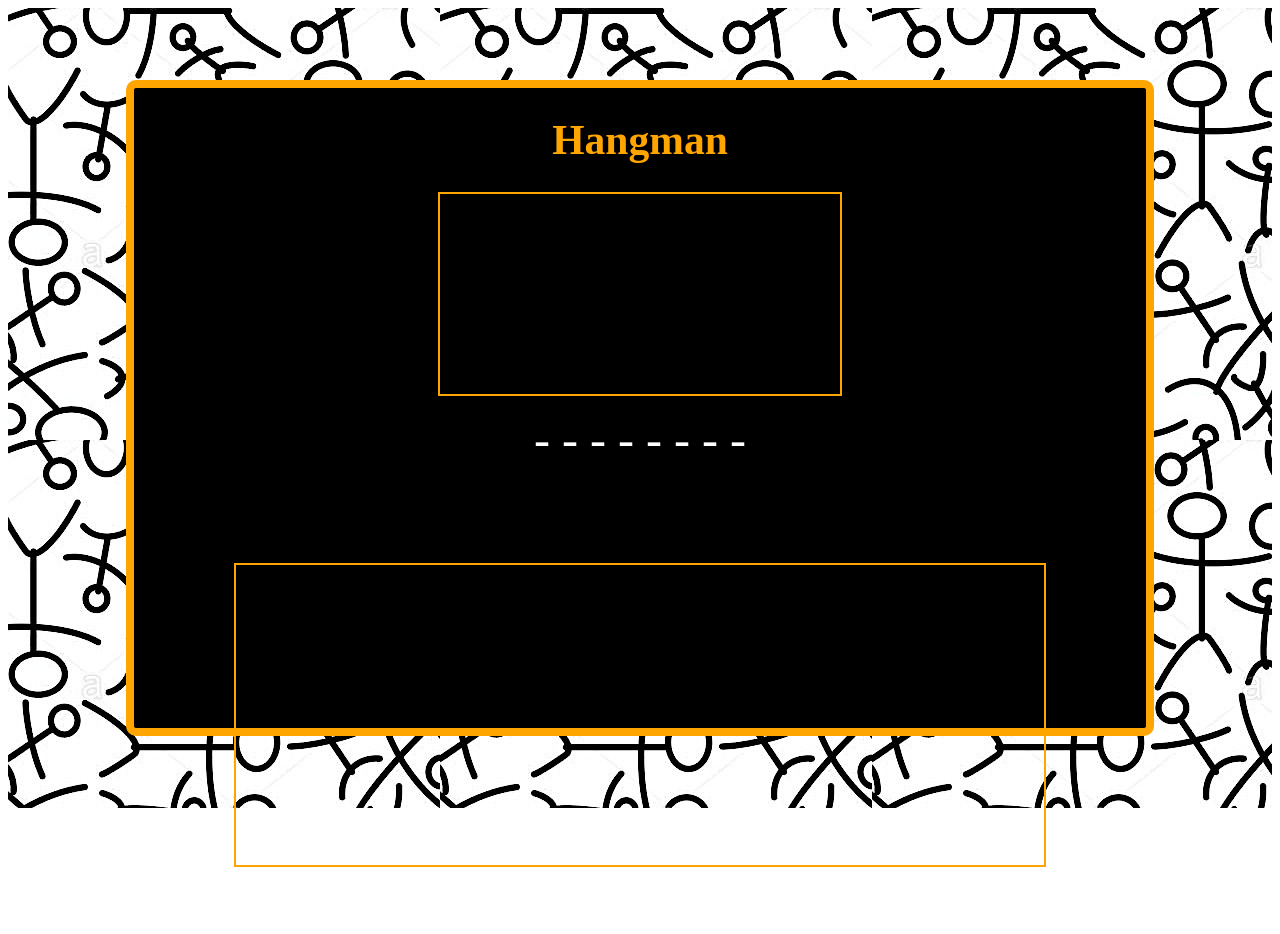
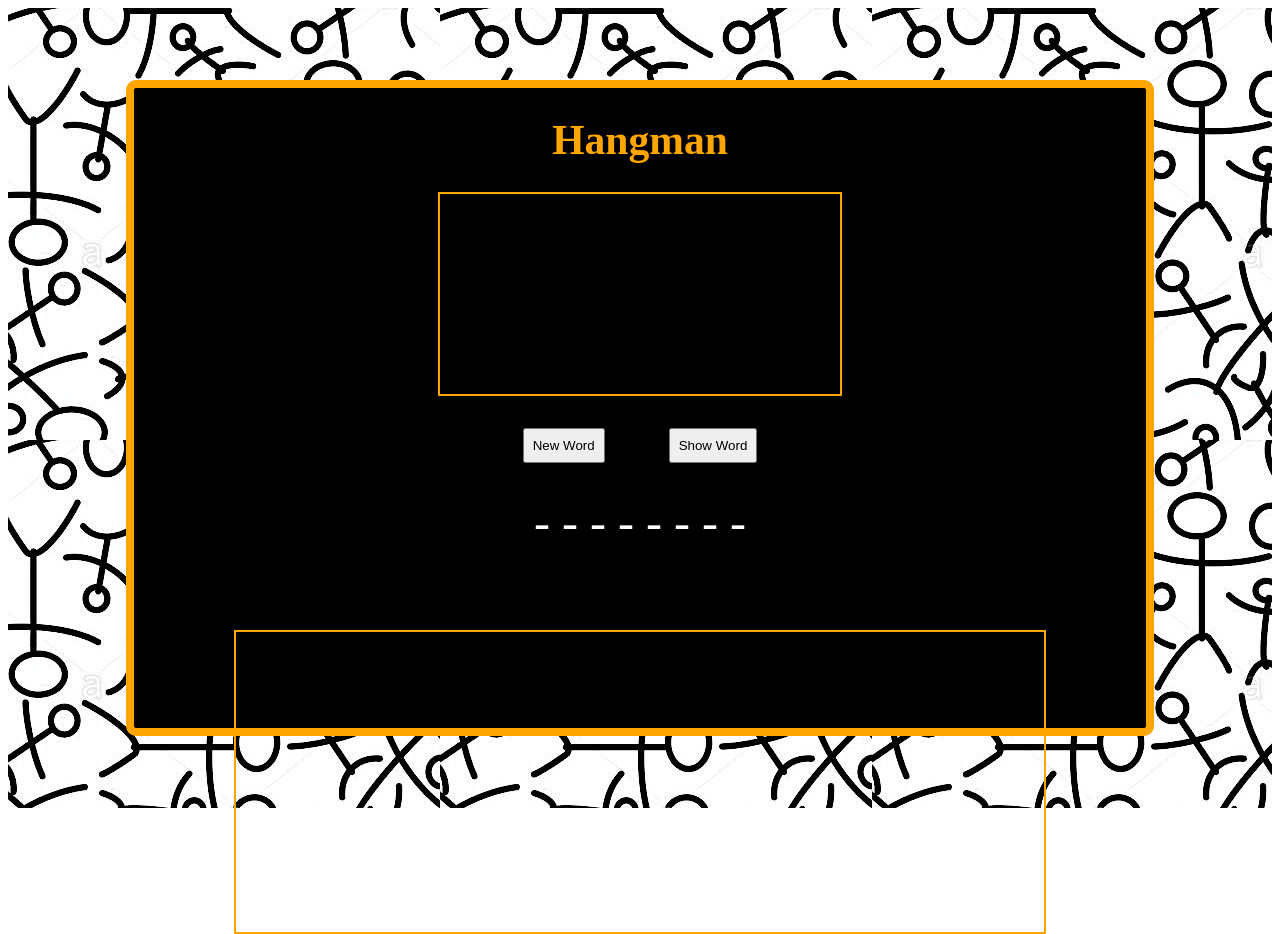
Before and after one commit to jnavarro30/vue-hangman, a Vue app: page / in a window 1280 px wide. Before the commit the page ends 867 px from the top, so only its background shows below. Built offline with nearby package versions, Linux system fonts and the light colour scheme.

Commit message:
Add random word api and hide/show mystery word

```diff
--- a/src/components/MysteryWord.vue
+++ b/src/components/MysteryWord.vue
@@ -1,10 +1,35 @@
 <template>
-    <div class="mystery-word">- - - - - - - -</div>
+    <button @click="getWord()">New Word</button>
+    <button @click="showWord()">Show Word</button>
+    <div class="mystery-word">{{ mysteryWord }}</div>
 </template>
 
 <script>
 export default {
-    name: 'MysteryWord'
+    name: 'MysteryWord',
+    data() {
+      return {
+        mysteryWord: '- - - - - - - -',
+        chosenWord: '- - - - - - - -',
+        testWords: ['one', 'two', 'three', 'four']
+      }
+    },
+
+    methods: {
+        async getWord() {
+          let res = await fetch('https://random-word-api.herokuapp.com/word');
+          let data = await res.json();
+
+          this.chosenWord = data[0];
+          let encrypted = '- '.repeat(this.chosenWord.length);
+          this.mysteryWord = encrypted;
+          console.log(data);
+        }
+      ,
+      showWord() {
+        this.mysteryWord = this.chosenWord;
+      }
+    },
 }
 </script>
 
@@ -12,6 +37,12 @@ export default {
 .mystery-word {
   color: white;
   font-size: 3rem;
-  padding: 1rem;
+
+}
+
+button {
+  margin: 2rem;
+  padding: .5rem;
+  cursor: pointer;
 }
 </style>
```
